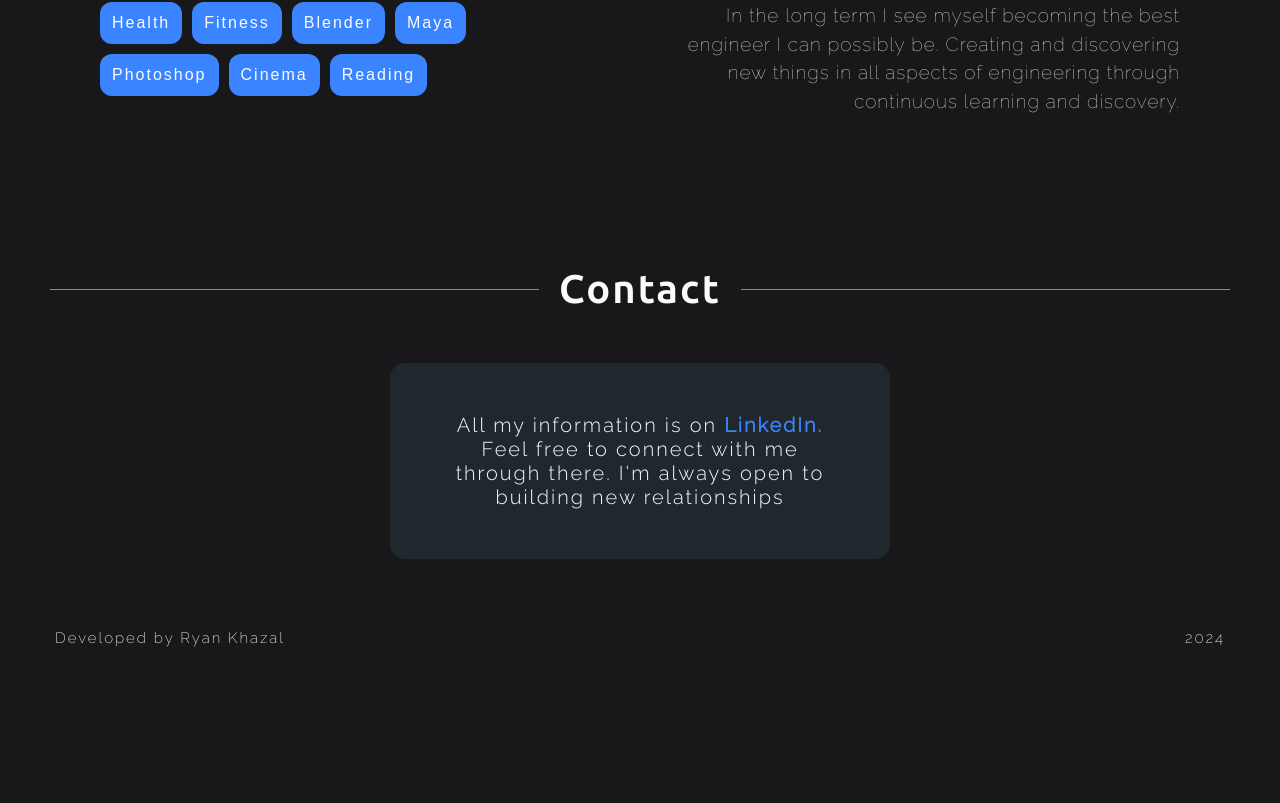
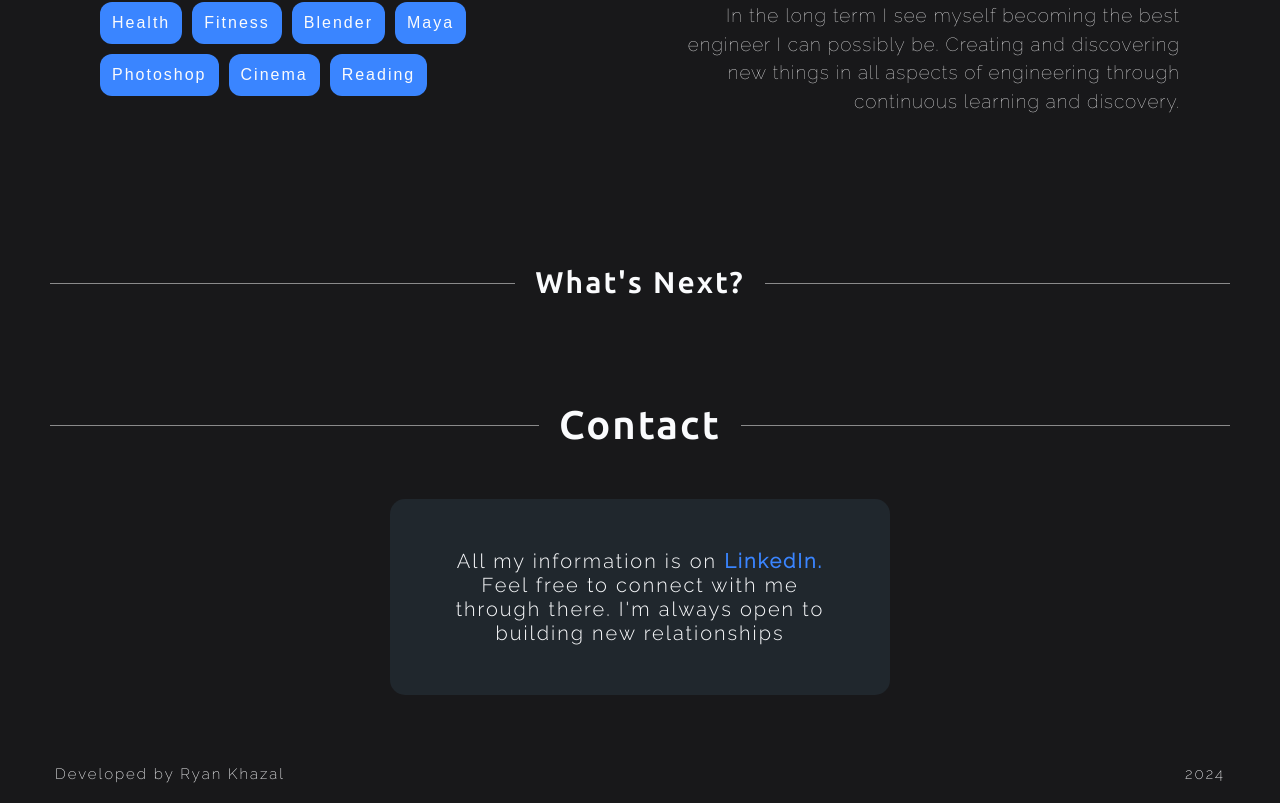
Before and after one commit to Bouderton/about-me, a React (Vite) app in the folder About-Me/: page / in a window 1280 px wide. Shown: the part 1890-2693 px from the top of the page. Before the commit the page ends 2557 px from the top, so only its background shows below. Built offline with nearby package versions, Linux system fonts and the light colour scheme.

Commit message:
Next title container

```diff
--- a/About-Me/src/components/App/App.jsx
+++ b/About-Me/src/components/App/App.jsx
@@ -24,6 +24,7 @@ function App() {
         skillsRef={skillsRef}
         projectsRef={projectsRef}
         contactRef={contactRef}
+        nextRef={nextRef}
       />
       <About aboutRef={aboutRef} />
       <Skills skillsRef={skillsRef} />
--- a/About-Me/src/components/Next/Next.css
+++ b/About-Me/src/components/Next/Next.css
@@ -1,21 +1,22 @@
 .next {
-  color: #fafbfd;
   display: flex;
   flex-direction: column;
   justify-content: center;
-  gap: 50px;
-  padding: 75px;
+  padding: 50px 50px;
   max-width: 1200px;
   margin: 0 auto;
+  gap: 50px;
 }
 
-.next__content {
+.next__title-container {
+  display: flex;
+  justify-content: center;
+  gap: 20px;
 }
 
 .next__title {
-  font-size: 40px;
-  text-align: left;
-  margin: 0;
+  font-size: 30px;
+  margin: 0 auto;
   flex-shrink: 0;
-  font-family: "UbuntuSans-Bold";
+  font-family: "UbuntuSans-Bold", Arial;
 }
--- a/About-Me/src/components/Next/Next.jsx
+++ b/About-Me/src/components/Next/Next.jsx
@@ -3,14 +3,14 @@ import Break from "../Break/Break";
 import { motion } from "motion/react";
 
 const Next = ({ nextRef }) => {
-  <>
+  return (
     <section className="next" ref={nextRef}>
       <motion.div
         initial={{ opacity: 0, y: 100 }}
         whileInView={{ opacity: 1, y: 0 }}
         transition={{ delay: 0.25, duration: 0.5 }}
         viewport={{ once: true }}
-        className="next__container"
+        className="next__title-container"
       >
         <Break diretion="left" />
         <motion.h2
@@ -24,7 +24,7 @@ const Next = ({ nextRef }) => {
         <Break direction="right" />
       </motion.div>
     </section>
-  </>;
+  );
 };
 
 export default Next;
```
